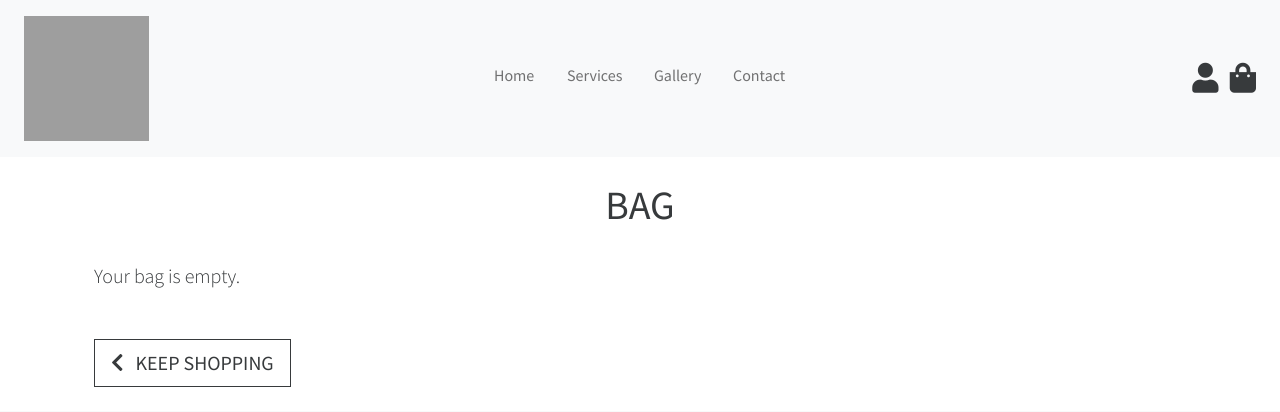
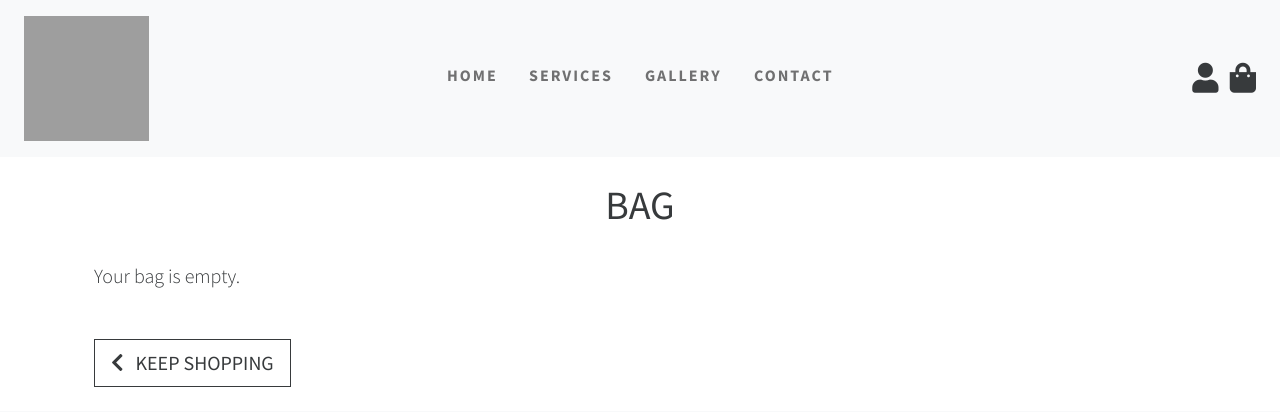
Before and after one commit to jonathan-odonnell/dog-grooming, a Django app: page /bag/ in a window 1280 px wide. Shown: the top 412 px of the page. Run offline with Django 3.2, Linux system fonts and the light colour scheme; some libraries are stand-ins or nearby versions; grey boxes are pictures that could not be loaded.

Commit message:
Amended navbar link styling

```diff
--- a/static/css/base.css
+++ b/static/css/base.css
@@ -1,6 +1,12 @@
 .navbar-brand img {
     width: 75px;
     height: 75px;
+}
+
+.navbar-nav .nav-link {
+    text-transform: uppercase;
+    font-weight: 600;
+    letter-spacing: 2px;
 }
 
 .hvr-underline-from-center:before {
```
